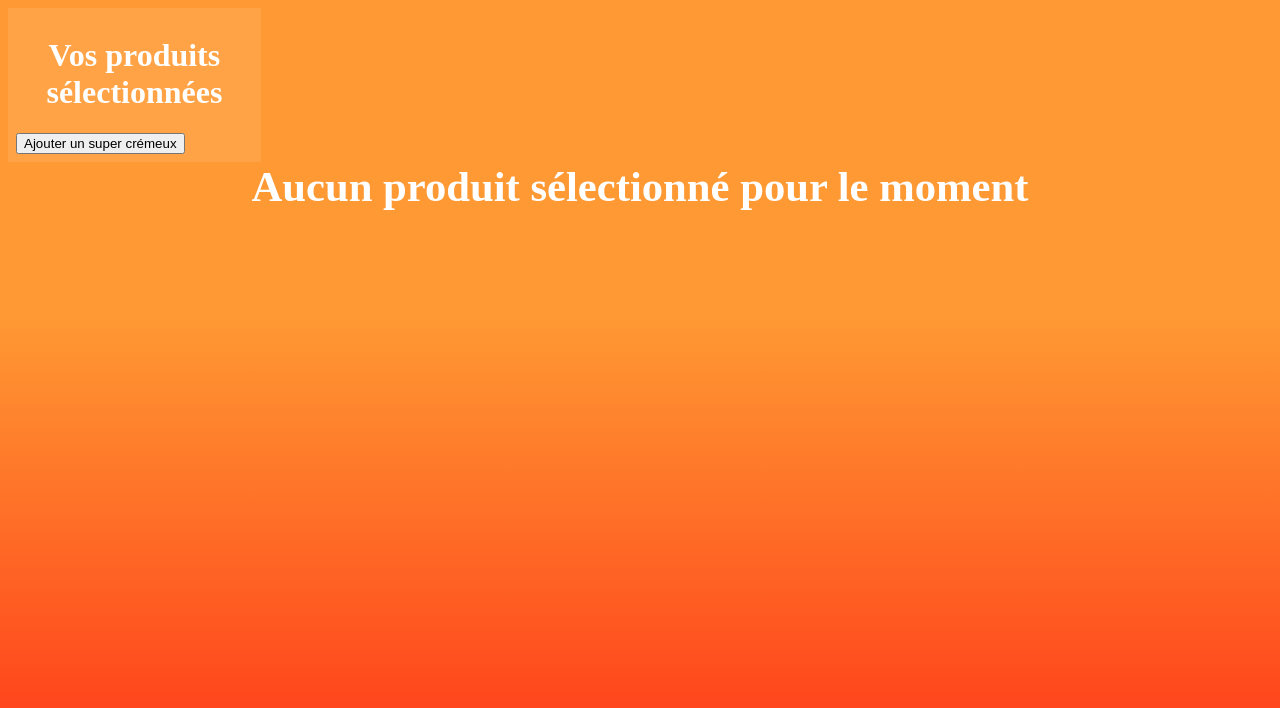
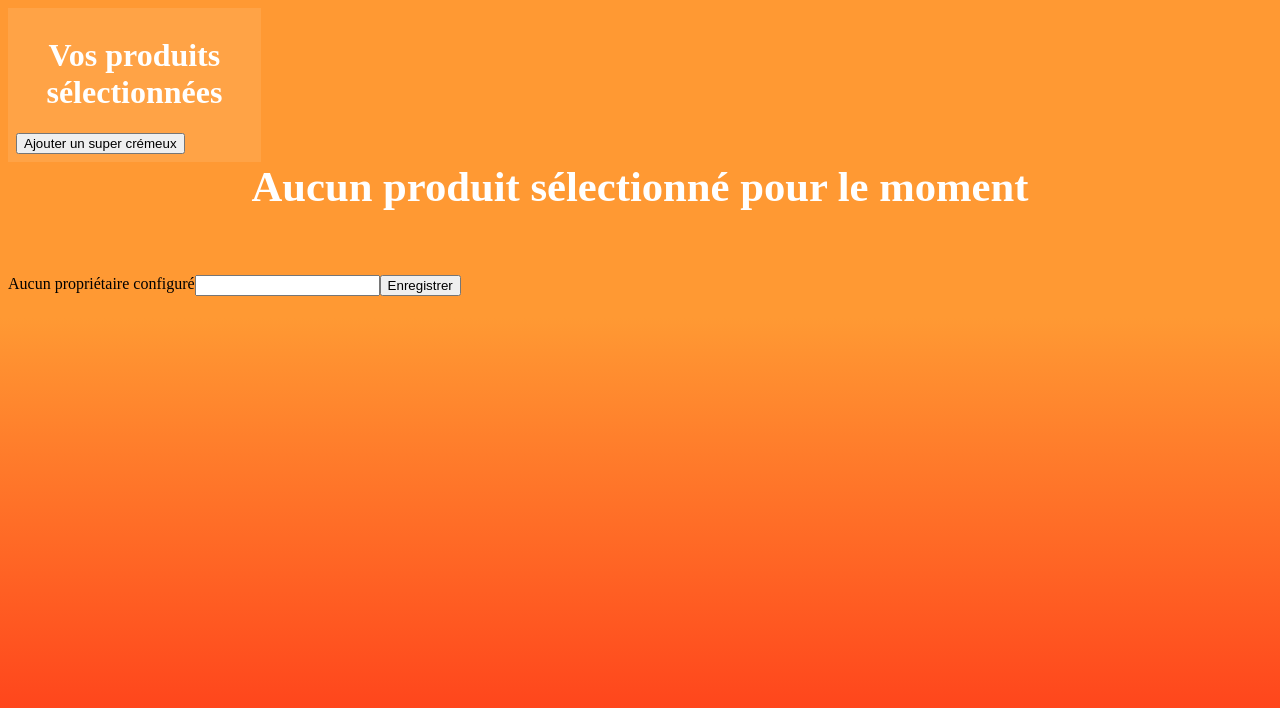
Before and after one commit to jorisbertier/Redux-React, a React (Create React App) app: page / in a window 1280 px wide. Shown: the top 708 px of the page. Built offline with nearby package versions, Linux system fonts and the light colour scheme.

Commit message:
add owner to store

```diff
--- a/src/app/App.js
+++ b/src/app/App.js
@@ -3,6 +3,8 @@ import { store } from './store';
 import './App.css';
 import { Cart } from '../features/cart/Cart';
 import { Total } from '../total/Total';
+import { Voucher } from '../features/voucher/Voucher';
+import Owner from '../features/owner/Owner';
 
 function App() {
   return (
@@ -10,6 +12,8 @@ function App() {
         <div className="App">
           <Cart/>
           <Total/>
+          <Voucher/>
+          <Owner/>
         </div>
     </Provider>
   );
--- /dev/null
+++ b/src/features/owner/Owner.js
@@ -0,0 +1,33 @@
+import { useEffect, useState } from "react"
+import { useStore } from "react-redux"
+
+export default function Owner() {
+    const store = useStore()
+    const [owner, setOwner] = useState(store.getState().owner);
+
+    useEffect(() => {
+        store.subscribe(() => setOwner(store.getState().owner))
+    })
+
+    const handleSubmit = (event) => {
+        event.preventDefault()
+        const firstName = event.currentTarget.firstName.value;
+        store.dispatch({
+            type: 'UPDATE_FIRSTNAME',
+            payload: firstName
+        })
+    }
+    console.log(owner?.firstName)
+    return (
+        <>{owner?.firstName ? <div>Connecté en tant que {owner?.firstName}</div>
+            :
+            <div id="header">
+                Aucun propriétaire configuré
+            </div>
+            }
+            <form id="addForm" onSubmit={handleSubmit}>
+                <input name="firstName" />
+                <button>Enregistrer</button>
+            </form></>
+    )
+}
--- /dev/null
+++ b/src/features/voucher/Voucher.js
@@ -0,0 +1,19 @@
+import { useStore } from "react-redux";
+import { useEffect, useState } from "react";
+
+
+
+export const Voucher = () => {
+    const store = useStore();
+    const [list, setList] = useState(store.getState().list);
+
+    const available = list.find(product => product.title === 'Super Crémeux');
+
+    useEffect(() => {
+        store.subscribe(() => setList(store.getState().list));
+    })
+
+    return <div className="Voucher">
+            {available && <button onClick={() => store.dispatch({type: 'APPLY_VOUCHER', payload: { price: 2 }})}>Appliquer ma promo Super crémeux à 2 euros</button>}
+    </div>
+};
```
